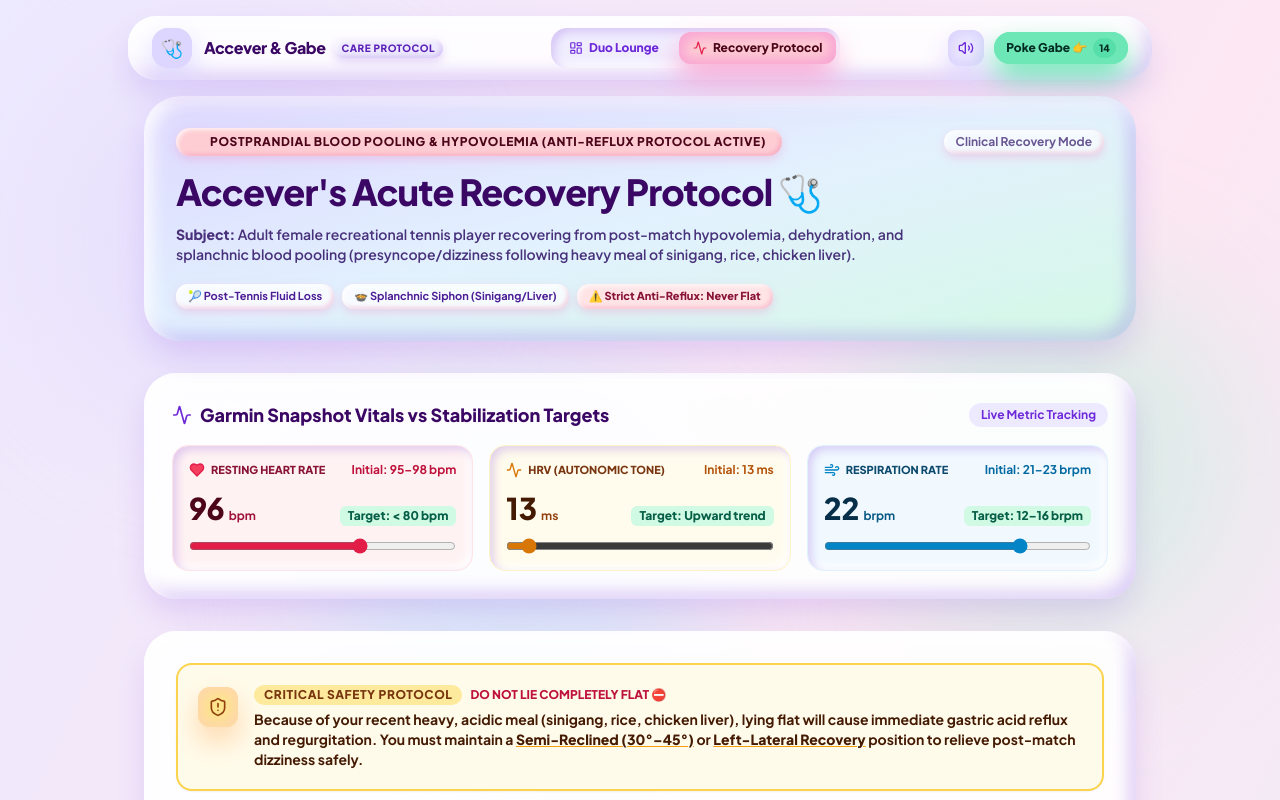
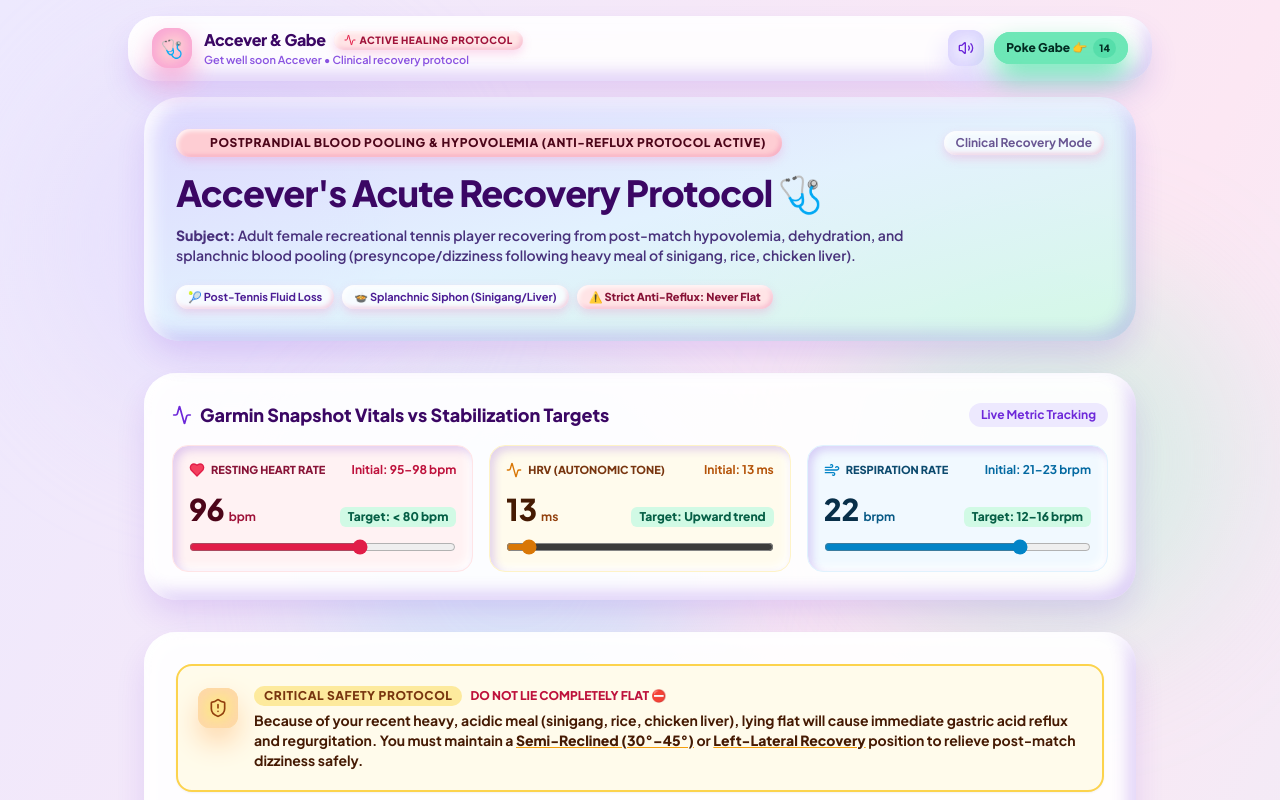
Before and after one commit to GapMondragon/accever, a React (Vite) app: page / in a window 1280 px wide. Shown: the top 800 px of the page. Built offline with nearby package versions, Linux system fonts and the light colour scheme.

Commit message:
feat: hide Duo Lounge for now and focus site solely on Recovery Protocol

```diff
--- a/src/App.tsx
+++ b/src/App.tsx
@@ -1,13 +1,10 @@
 import { useState } from 'react';
 import { Header } from './components/Header';
-import { Hero } from './components/Hero';
-import { OpenWhenLetters } from './components/OpenWhenLetters';
-import { ReasonsBento } from './components/ReasonsBento';
-import { DateNightRoulette } from './components/DateNightRoulette';
-import { ClayRadio } from './components/ClayRadio';
-import { SecretWishJar } from './components/SecretWishJar';
 import { RecoveryProtocol } from './components/RecoveryProtocol';
 import { Footer } from './components/Footer';
+
+// Note: Duo Lounge components (Hero, OpenWhenLetters, ReasonsBento, DateNightRoulette, ClayRadio, SecretWishJar)
+// are kept in src/components/ ready to be unhidden tomorrow.
 
 interface FloatingItem {
   id: number;
@@ -17,7 +14,6 @@ interface FloatingItem {
 }
 
 export function App() {
-  const [activeTab, setActiveTab] = useState<'lounge' | 'recovery'>('recovery');
   const [soundEnabled, setSoundEnabled] = useState(true);
   const [floatingItems, setFloatingItems] = useState<FloatingItem[]>([]);
 
@@ -38,7 +34,7 @@ export function App() {
   };
 
   return (
-    <div className="relative min-h-screen overflow-x-hidden selection:bg-violet-300 selection:text-violet-950 font-bubble">
+    <div className="relative min-h-screen overflow-x-hidden selection:bg-rose-200 selection:text-rose-950 font-bubble">
       {/* Soft Ambient Clay Light Orbs */}
       <div className="fixed top-12 left-10 w-96 h-96 rounded-full bg-violet-200/40 blur-3xl pointer-events-none -z-10" />
       <div className="fixed top-1/3 right-10 w-96 h-96 rounded-full bg-emerald-200/35 blur-3xl pointer-events-none -z-10" />
@@ -74,28 +70,16 @@ export function App() {
         }
       `}</style>
 
-      {/* Header with Navigation Tabs */}
+      {/* Header */}
       <Header
-        activeTab={activeTab}
-        setActiveTab={setActiveTab}
         onPoke={handlePoke}
         soundEnabled={soundEnabled}
         setSoundEnabled={setSoundEnabled}
       />
 
+      {/* Main Healing View */}
       <main className="space-y-4">
-        {activeTab === 'recovery' ? (
-          <RecoveryProtocol />
-        ) : (
-          <>
-            <Hero />
-            <OpenWhenLetters />
-            <ReasonsBento />
-            <DateNightRoulette />
-            <ClayRadio />
-            <SecretWishJar />
-          </>
-        )}
+        <RecoveryProtocol />
       </main>
 
       <Footer />
--- a/src/components/Header.tsx
+++ b/src/components/Header.tsx
@@ -1,19 +1,15 @@
 import React, { useState } from 'react';
-import { Volume2, VolumeX, Sparkles, Activity, LayoutDashboard } from 'lucide-react';
+import { Volume2, VolumeX, Activity } from 'lucide-react';
 import confetti from 'canvas-confetti';
 import { sound } from '../utils/audio';
 
 interface HeaderProps {
-  activeTab: 'lounge' | 'recovery';
-  setActiveTab: (tab: 'lounge' | 'recovery') => void;
   onPoke: () => void;
   soundEnabled: boolean;
   setSoundEnabled: (val: boolean) => void;
 }
 
 export const Header: React.FC<HeaderProps> = ({
-  activeTab,
-  setActiveTab,
   onPoke,
   soundEnabled,
   setSoundEnabled,
@@ -52,82 +48,35 @@ export const Header: React.FC<HeaderProps> = ({
     if (next) sound.playPop(800);
   };
 
-  const handleTabChange = (tab: 'lounge' | 'recovery') => {
-    sound.playPop(tab === 'recovery' ? 700 : 800);
-    setActiveTab(tab);
-  };
-
   return (
     <header className="sticky top-4 z-40 px-4 mb-8">
-      <div className="max-w-5xl mx-auto rounded-[28px] bg-white/85 backdrop-blur-md px-4 sm:px-6 py-3 shadow-clay-card flex flex-col sm:flex-row items-center justify-between gap-3">
+      <div className="max-w-5xl mx-auto rounded-[28px] bg-white/85 backdrop-blur-md px-4 sm:px-6 py-3 shadow-clay-card flex items-center justify-between gap-3">
         {/* Brand Pill */}
-        <div className="flex items-center justify-between w-full sm:w-auto gap-3">
         <div className="flex items-center gap-3">
-            <div className="w-10 h-10 rounded-2xl bg-violet-200 shadow-clay-lavender flex items-center justify-center text-lg select-none">
-              {activeTab === 'recovery' ? '🩺' : '👾'}
+          <div className="w-10 h-10 rounded-2xl bg-rose-200 shadow-clay-rose flex items-center justify-center text-lg select-none">
+            🩺
           </div>
           <div>
             <div className="flex items-center gap-2">
               <span className="font-extrabold text-sm sm:text-base tracking-tight text-clay-indigo-dark">
                 Accever & Gabe
               </span>
-                <span className="inline-flex items-center gap-1 rounded-full bg-violet-100 text-violet-800 px-2 py-0.5 text-[10px] font-black uppercase tracking-wider shadow-clay-pill-lavender">
-                  {activeTab === 'recovery' ? 'Care Protocol' : 'Duo HQ'}
+              <span className="inline-flex items-center gap-1 rounded-full bg-rose-100 text-rose-800 px-2.5 py-0.5 text-[10px] font-black uppercase tracking-wider shadow-clay-pill">
+                <Activity className="w-3 h-3 text-rose-600 animate-pulse" />
+                Active Healing Protocol
               </span>
             </div>
+            <p className="text-[11px] font-semibold text-violet-700/80 hidden sm:block">
+              Get well soon Accever • Clinical recovery protocol
+            </p>
           </div>
         </div>
 
-          {/* Mobile Sound + Poke row */}
-          <div className="flex sm:hidden items-center gap-2">
+        {/* Right Controls */}
+        <div className="flex items-center gap-2 sm:gap-2.5">
           <button
             onClick={toggleSound}
-              className="w-8 h-8 rounded-xl bg-violet-100 text-violet-800 shadow-clay-lavender flex items-center justify-center"
-            >
-              {soundEnabled ? <Volume2 className="w-3.5 h-3.5" /> : <VolumeX className="w-3.5 h-3.5" />}
-            </button>
-            <button
-              onClick={handlePokeClick}
-              className="clay-btn bg-emerald-300 text-emerald-950 px-2.5 py-1 text-[11px] shadow-clay-mint"
-            >
-              👉 {pokeCount}
-            </button>
-          </div>
-        </div>
-
-        {/* Center Tabs: Lounge vs Recovery Protocol */}
-        <div className="flex items-center gap-1.5 p-1 rounded-2xl bg-violet-100/80 clay-debossed w-full sm:w-auto justify-center">
-          <button
-            onClick={() => handleTabChange('lounge')}
-            className={`flex items-center gap-1.5 px-3.5 py-2 rounded-xl text-xs font-black transition-all cursor-pointer ${
-              activeTab === 'lounge'
-                ? 'bg-white text-violet-950 shadow-clay-pill'
-                : 'text-violet-700 hover:text-violet-950'
-            }`}
-          >
-            <LayoutDashboard className="w-3.5 h-3.5" />
-            <span>Duo Lounge</span>
-          </button>
-
-          <button
-            onClick={() => handleTabChange('recovery')}
-            className={`flex items-center gap-1.5 px-3.5 py-2 rounded-xl text-xs font-black transition-all cursor-pointer relative ${
-              activeTab === 'recovery'
-                ? 'bg-rose-200 text-rose-950 shadow-clay-rose'
-                : 'text-rose-700 hover:text-rose-950'
-            }`}
-          >
-            <Activity className="w-3.5 h-3.5 text-rose-600 animate-pulse" />
-            <span>Recovery Protocol</span>
-            <span className="w-2 h-2 rounded-full bg-rose-500 animate-ping absolute -top-0.5 -right-0.5" />
-          </button>
-        </div>
-
-        {/* Desktop Controls */}
-        <div className="hidden sm:flex items-center gap-2.5">
-          <button
-            onClick={toggleSound}
-            title={soundEnabled ? "Mute cute pop sounds" : "Enable cute pop sounds"}
+            title={soundEnabled ? "Mute soothing pop sounds" : "Enable soothing pop sounds"}
             className="w-9 h-9 rounded-xl bg-violet-100/90 text-violet-800 shadow-clay-lavender flex items-center justify-center transition-all hover:scale-105 active:scale-95 cursor-pointer"
           >
             {soundEnabled ? (
```
Lines whose indentation alone changed are shown as unchanged.
